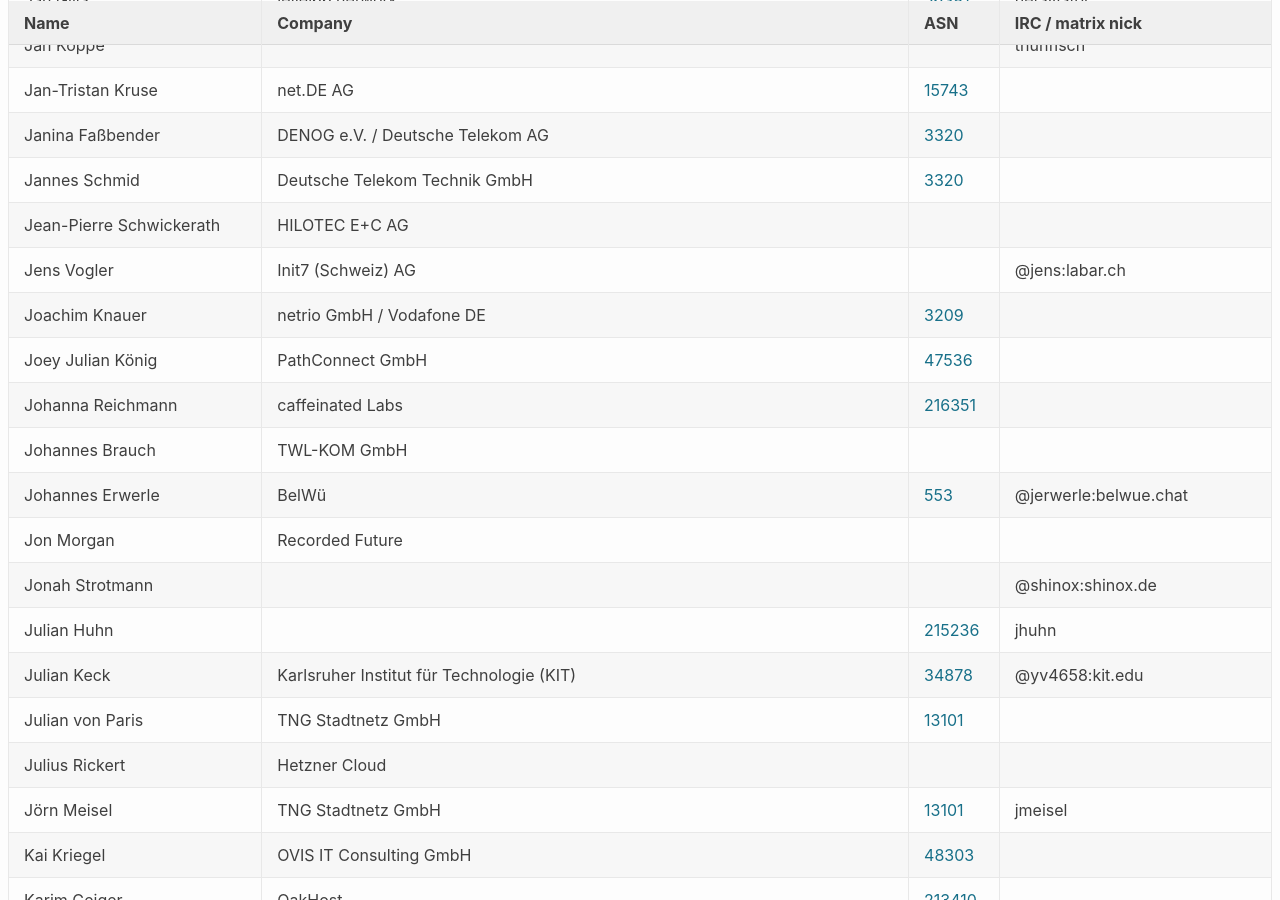
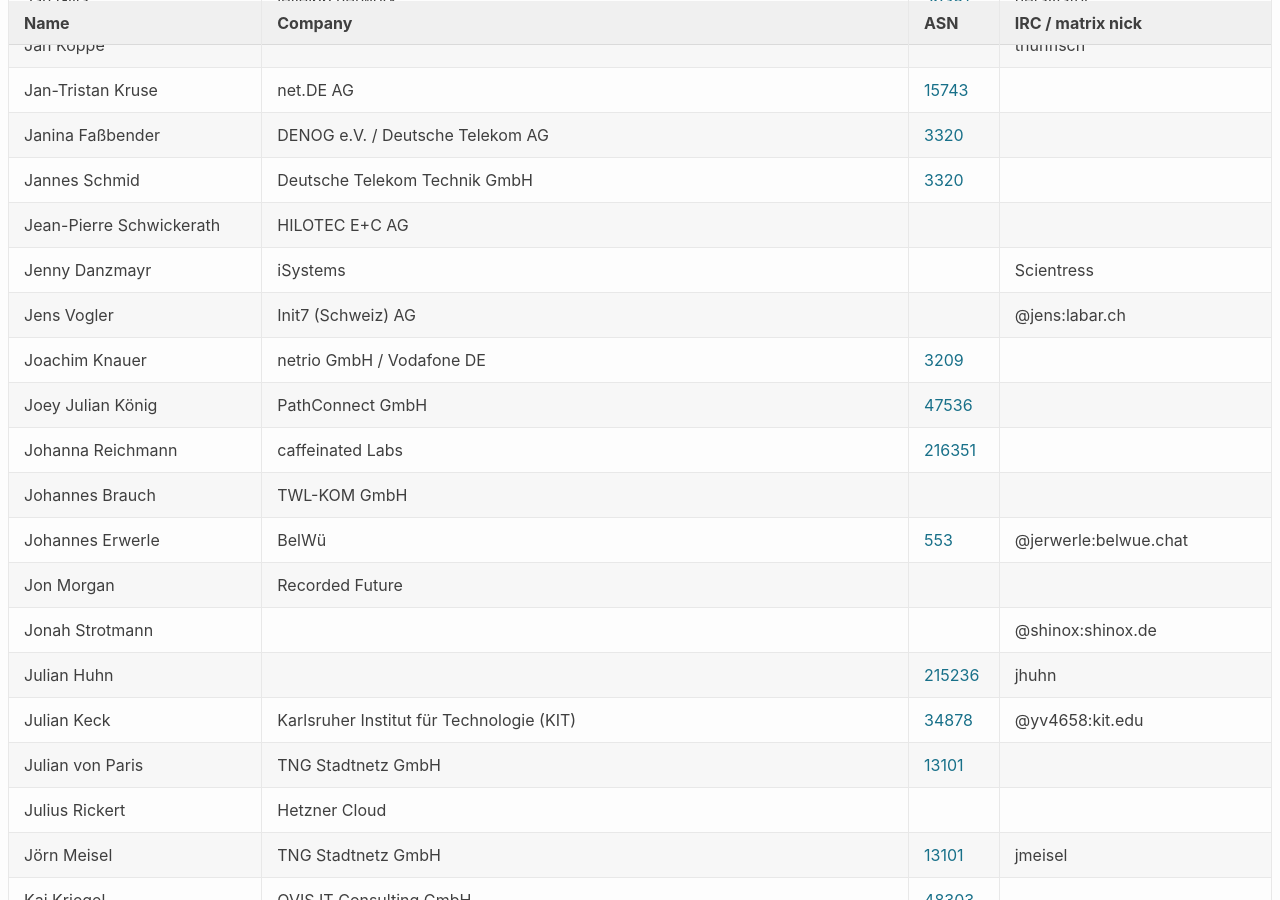
Before and after one commit to denog/pretix-attendeelist, a Jekyll site: the page built from denog17/index.markdown, in a window 1280 px wide and 900 px high, scrolled down 3439 px. Built offline with Jekyll 4.4.1, drawn with Linux system fonts in a browser that asks for light colours.

Commit message:
Latest data: Wed Jul  2 19:10:22 UTC 2025

```diff
--- a/_data/attendees_denog17_onsite.json
+++ b/_data/attendees_denog17_onsite.json
@@ -465,6 +465,12 @@
     "name": "Jean-Pierre Schwickerath",
     "company": "HILOTEC E+C AG",
     "irc": null,
+    "asn": null
+  },
+  {
+    "name": "Jenny Danzmayr",
+    "company": "iSystems",
+    "irc": "Scientress",
     "asn": null
   },
   {
```
